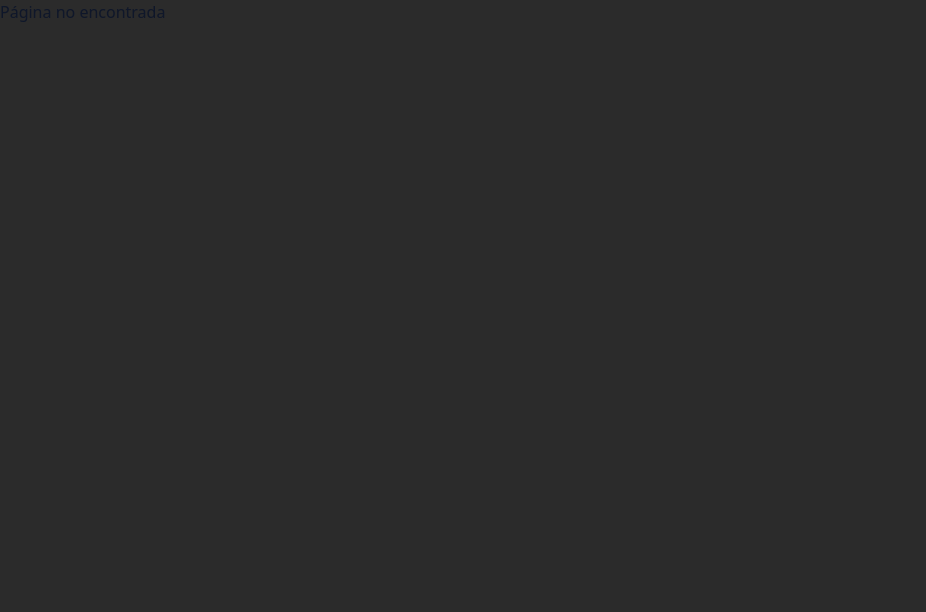
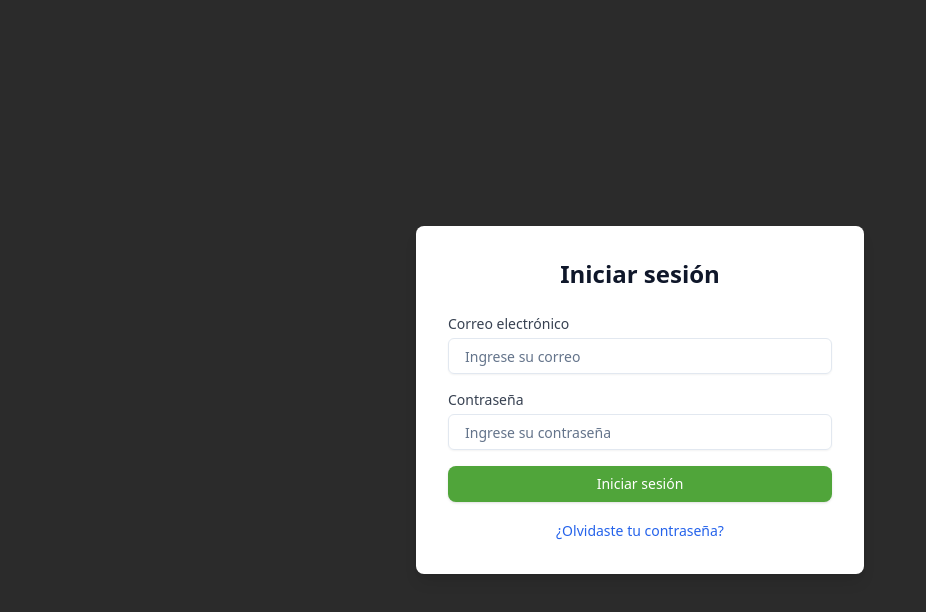
Before and after one commit to mijelDeve/-P1-open-source-search-frontend, a React (Vite) app: page /ingreso in a window 1280 px wide. Shown: the top 612 px of the page, without its empty margins (0-926 px from the left). Built offline with nearby package versions, Linux system fonts and the light colour scheme.

Commit message:
feat: agregando página de ingreso

```diff
--- a/src/App.tsx
+++ b/src/App.tsx
@@ -2,17 +2,28 @@
 import { Route, Routes } from 'react-router-dom'
 import HomePage from './pages/HomePage'
 import MainLayout from './layout/MainLayout'
+import LoginPage from './pages/LoginPage'
 
 function App() {
   return (
     <>
       <Routes>
-        <Route path="/" element={
-          <MainLayout>
-            <HomePage />
-          </MainLayout>
+        <Route
+          path="/"
+          element={
+            <MainLayout>
+              <HomePage />
+            </MainLayout>
           }
-          />
+        />
+
+        <Route
+          path="/ingreso"
+          element={
+            <LoginPage />
+          }
+        />
+
         {/* Ruta de "Página no encontrada" */}
         <Route path="*" element={<div>Página no encontrada</div>} />
       </Routes>
--- /dev/null
+++ b/src/components/ui/input.tsx
@@ -0,0 +1,22 @@
+import * as React from "react"
+
+import { cn } from "../../lib/utils"
+
+const Input = React.forwardRef<HTMLInputElement, React.ComponentProps<"input">>(
+  ({ className, type, ...props }, ref) => {
+    return (
+      <input
+        type={type}
+        className={cn(
+          "flex h-9 w-full rounded-md border border-input bg-transparent px-3 py-1 text-base shadow-sm transition-colors file:border-0 file:bg-transparent file:text-sm file:font-medium file:text-foreground placeholder:text-muted-foreground focus-visible:outline-none focus-visible:ring-1 focus-visible:ring-ring disabled:cursor-not-allowed disabled:opacity-50 md:text-sm",
+          className
+        )}
+        ref={ref}
+        {...props}
+      />
+    )
+  }
+)
+Input.displayName = "Input"
+
+export { Input }
--- /dev/null
+++ b/src/pages/LoginPage.tsx
@@ -0,0 +1,68 @@
+import { useState } from "react";
+import { Input } from "../components/ui/input";
+import { Button } from "../components/ui/button";
+import { Badge } from "../components/ui/badge";
+
+const LoginPage = () => {
+  const [email, setEmail] = useState('');
+  const [password, setPassword] = useState('');
+
+  const handleSubmit = (e: React.FormEvent) => {
+    e.preventDefault();
+    // Aquí podrías agregar la lógica para autenticar al usuario
+    console.log('Email:', email);
+    console.log('Password:', password);
+  };
+
+  return (
+    <div className="flex justify-center items-center min-h-screen bg-oshblack">
+      <div className="bg-white p-8 rounded-lg shadow-lg w-full max-w-md">
+
+        <h2 className="text-2xl font-semibold text-center mb-6">Iniciar sesión</h2>
+
+        <form onSubmit={handleSubmit} className="space-y-4">
+          {/* Campo de Email */}
+          <div>
+            <label htmlFor="email" className="block text-sm font-medium text-gray-700">Correo electrónico</label>
+            <Input
+              id="email"
+              type="email"
+              placeholder="Ingrese su correo"
+              value={email}
+              onChange={(e) => setEmail(e.target.value)}
+              className="mt-1 block w-full px-4 py-2 border rounded-md text-gray-900 focus:outline-none focus:ring-2 focus:ring-blue-500"
+            />
+          </div>
+
+          {/* Campo de Contraseña */}
+          <div>
+            <label htmlFor="password" className="block text-sm font-medium text-gray-700">Contraseña</label>
+            <Input
+              id="password"
+              type="password"
+              placeholder="Ingrese su contraseña"
+              value={password}
+              onChange={(e) => setPassword(e.target.value)}
+              className="mt-1 block w-full px-4 py-2 border rounded-md text-gray-900 focus:outline-none focus:ring-2 focus:ring-blue-500"
+            />
+          </div>
+
+          {/* Botón de Enviar */}
+          <Button
+            type="submit"
+            className="w-full bg-oshgreen text-white hover:bg-green-700 focus:outline-none focus:ring-2 focus:ring-blue-500 py-2 rounded-lg"
+          >
+            Iniciar sesión
+          </Button>
+        </form>
+
+        {/* Enlace para recuperar la contraseña */}
+        <div className="mt-4 text-center">
+          <a href="#" className="text-sm text-blue-600 hover:text-blue-800">¿Olvidaste tu contraseña?</a>
+        </div>
+      </div>
+    </div>
+  );
+}
+
+export default LoginPage;
```
